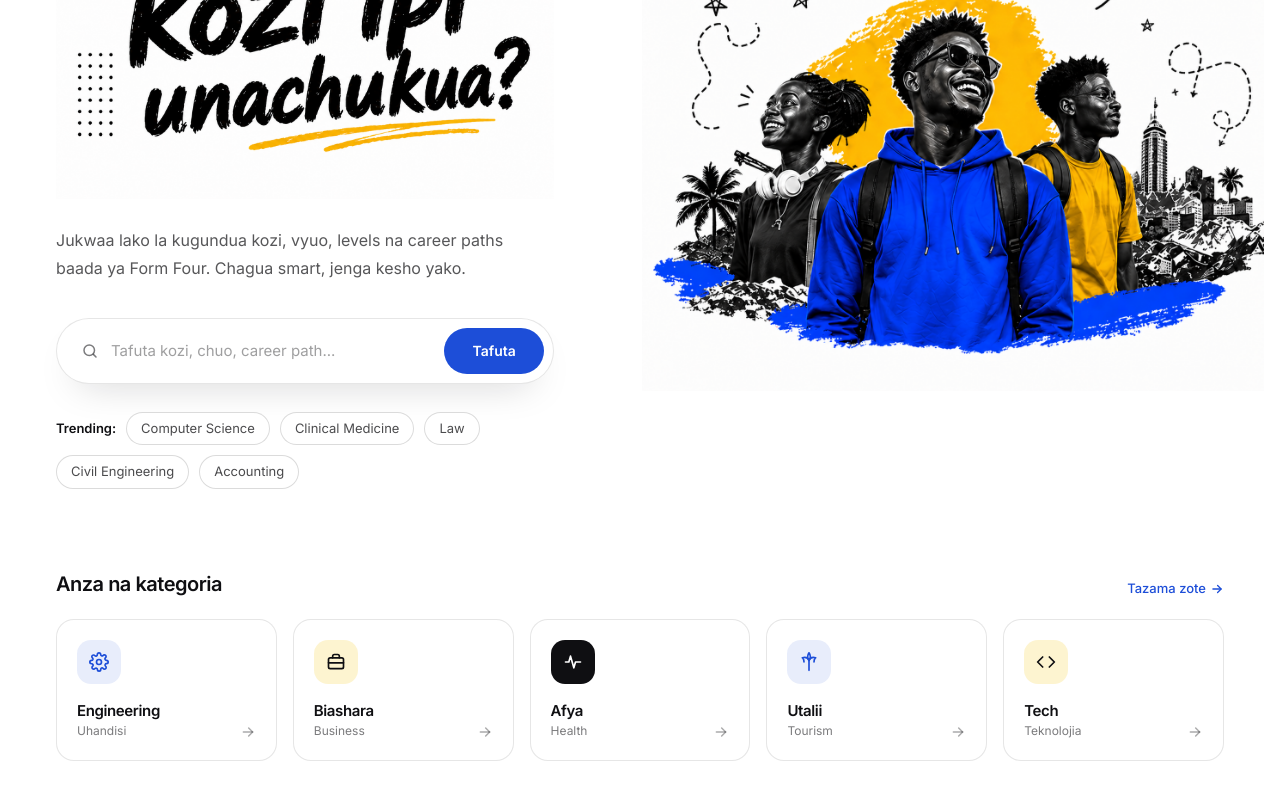
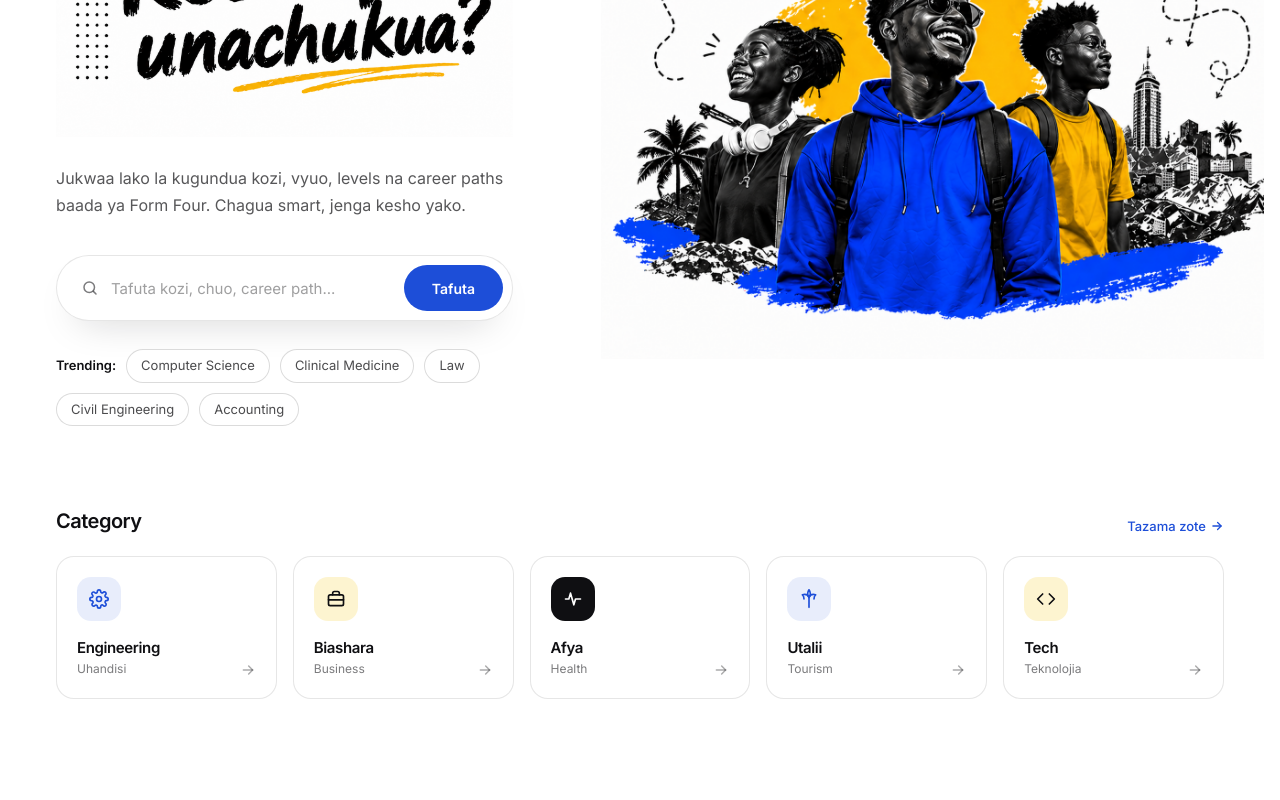
Before and after one commit to hassanayn/kozi-ipi, a Next.js app: page / in a window 1280 px wide. Shown: the part 358-1158 px from the top of the page. Built offline with nearby package versions, Linux system fonts and the light colour scheme; no server answers.

Commit message:
polish hero spacing and category heading
Tightens the gap between the navbar and hero, widens the artwork column on desktop, and renames the categories heading from "Anza na kategoria" to "Category".

```diff
--- a/components/hero.tsx
+++ b/components/hero.tsx
@@ -26,15 +26,15 @@ export function Hero() {
       className="relative min-h-svh w-full bg-brand-cream font-body text-brand-ink"
       style={{ fontFamily: "var(--font-body)" }}
     >
-      <div className="mx-auto flex w-full max-w-[1320px] flex-col gap-14 pb-20 lg:gap-20 lg:pb-24 px-6 sm:px-10 lg:px-14">
+      <div className="mx-auto flex w-full max-w-[1320px] flex-col gap-10 pb-20 lg:gap-14 lg:pb-24 px-6 sm:px-10 lg:px-14">
         <SiteHeader />
 
-        <div className="mt-4 grid grid-cols-1 items-center gap-12 lg:mt-2 lg:grid-cols-[1fr_1.25fr] lg:gap-12">
+        <div className="grid grid-cols-1 items-center gap-12 lg:grid-cols-[1fr_1.45fr] lg:gap-12">
           <HeroCopy />
           <HeroArtwork />
         </div>
 
-        <CategoryStrip />
+        <CategoryStrip className="lg:mt-6" />
       </div>
     </section>
   )
@@ -165,7 +165,7 @@ function SearchBar({ className = "" }: { className?: string }) {
 
 function HeroArtwork() {
   return (
-    <div className="relative order-1 mx-auto w-full max-w-[640px] lg:order-2 lg:mx-0 lg:ml-auto lg:max-w-[780px] lg:-mr-4 xl:-mr-10">
+    <div className="relative order-1 mx-auto w-full max-w-[640px] lg:order-2 lg:mx-0 lg:ml-auto lg:max-w-[860px] lg:-mr-4 xl:-mr-10">
       <div className="relative aspect-[4/3] w-full">
         <Image
           src="/hero-students.png"
@@ -201,15 +201,15 @@ const TONE_BADGE: Record<"blue" | "yellow" | "ink", string> = {
   ink: "bg-brand-ink text-white",
 }
 
-function CategoryStrip() {
+function CategoryStrip({ className = "" }: { className?: string }) {
   return (
-    <section aria-labelledby="categories-heading">
+    <section aria-labelledby="categories-heading" className={className}>
       <div className="mb-5 flex items-end justify-between gap-4">
         <h2
           id="categories-heading"
           className="text-[18px] font-semibold tracking-tight text-brand-ink lg:text-[20px]"
         >
-          Anza na kategoria
+          Category
         </h2>
         <a
           href="#"
```
